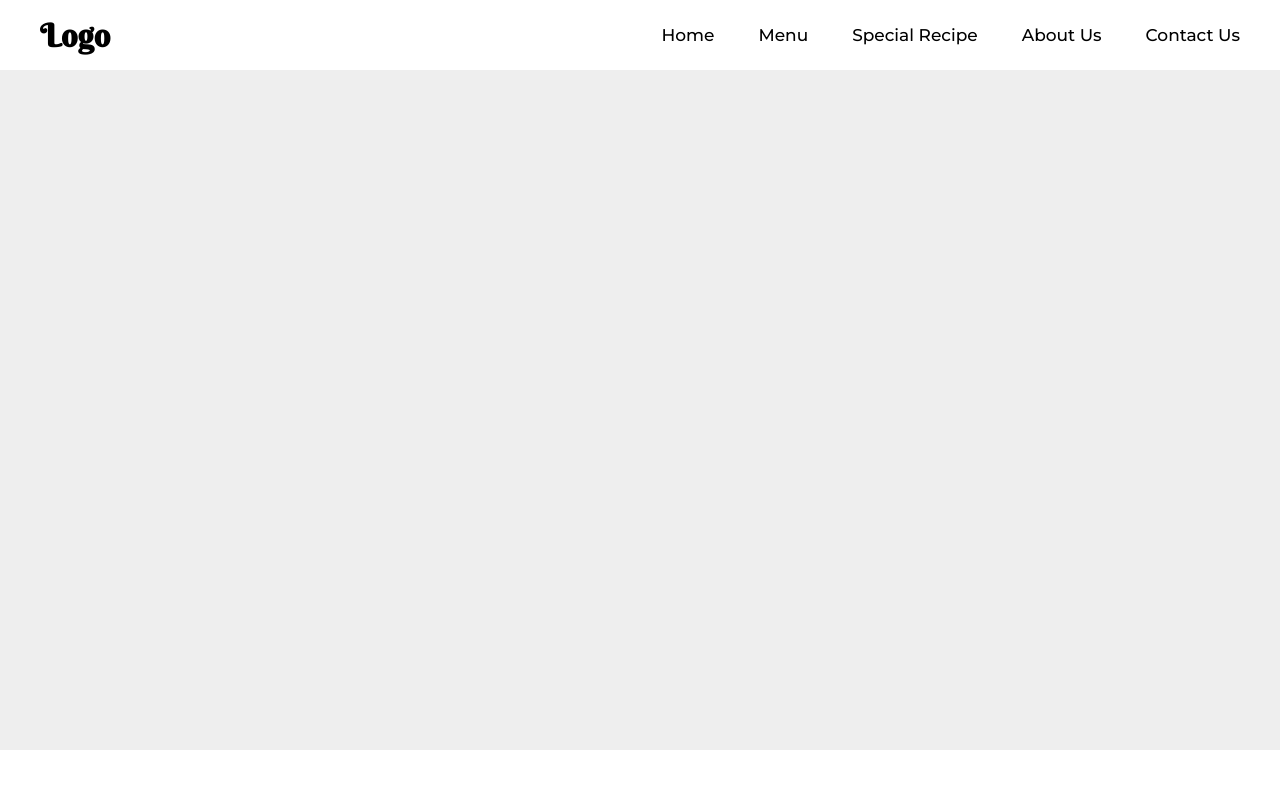
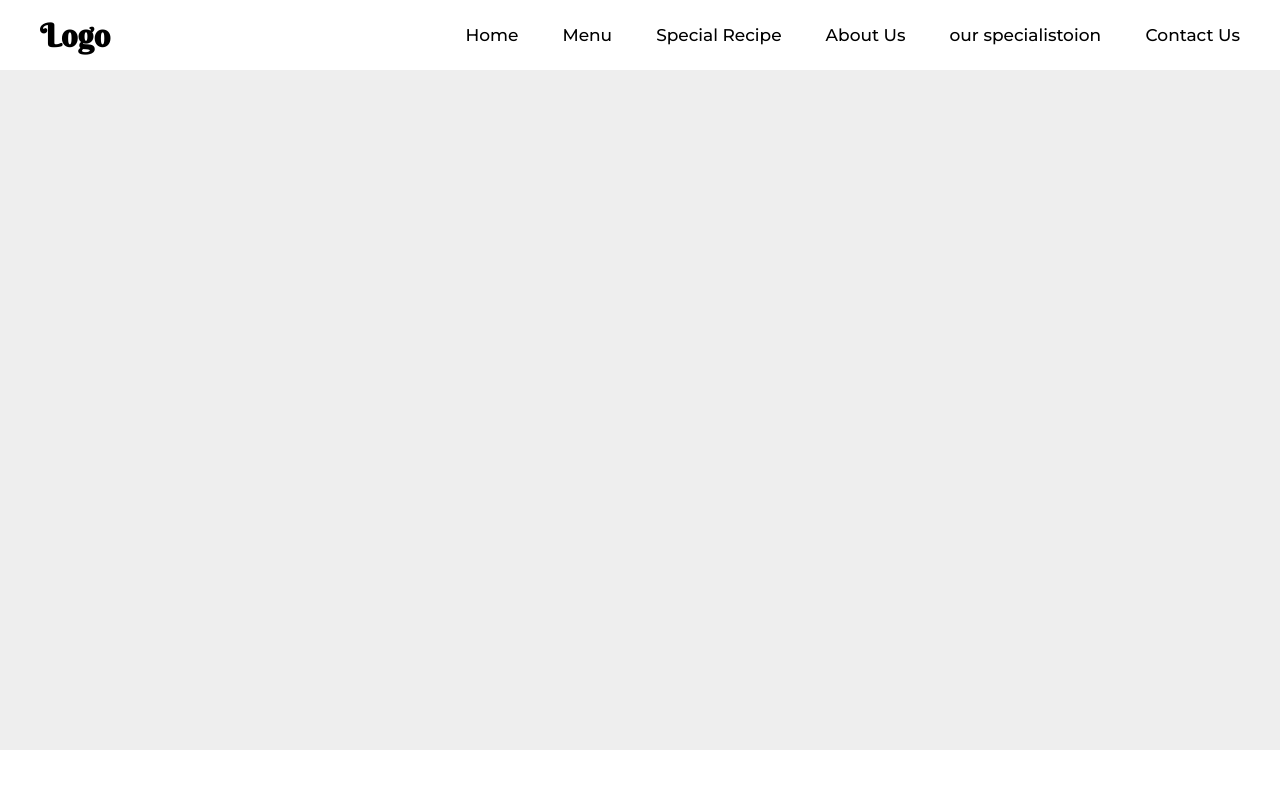
Before and after one commit to vishal1234308/website_universty, a plain HTML site: page contact.html in a window 1280 px wide. Drawn offline with Linux system fonts and the light colour scheme.

Commit message:
Update contact.html

```diff
--- a/contact.html
+++ b/contact.html
@@ -22,9 +22,13 @@
         <a href="">Menu</a>
         <a href="">Special Recipe</a>
         <a href="">About Us</a>
+        <a href="Our specialistion">our specialistoion </a>
+
         <a href="">Contact Us</a>
       </div>
     </div>
     <div class="footer"></div>
+
+
   </body>
 </html>
```
